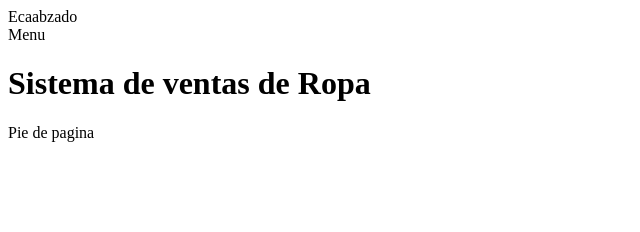
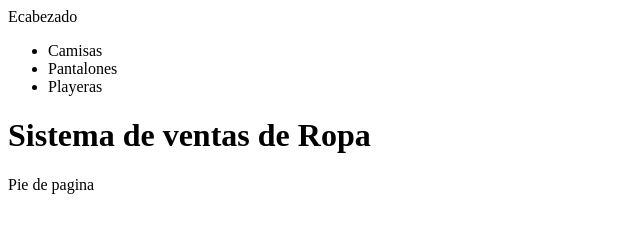
Before and after one commit to achavezsoto1/proweb2501, a plain HTML site: page index.html in a window 1280 px wide. Shown: the whole page, without its empty margins (0-640 px from the left). Drawn offline with Linux system fonts and the light colour scheme.

Commit message:
se agrego un menu

```diff
--- a/index.html
+++ b/index.html
@@ -1,14 +1,25 @@
 <!DOCTYPE html>
 <html lang="en">
+
 <head>
     <meta charset="UTF-8">
     <meta name="viewport" content="width=device-width, initial-scale=1.0">
     <title>Sistema de Ventas</title>
 </head>
+
 <body>
-    <div>Ecaabzado</div>
-    <div>Menu</div>
-    <div><h1>Sistema de ventas de Ropa</h1></div>
+    <div>Ecabezado</div>
+    <div>
+        <ul>
+            <li>Camisas</li>
+            <li>Pantalones</li>
+            <li>Playeras</li>
+        </ul>
+    </div>
+    <div>
+        <h1>Sistema de ventas de Ropa</h1>
+    </div>
     <div>Pie de pagina</div>
 </body>
+
 </html>
```
